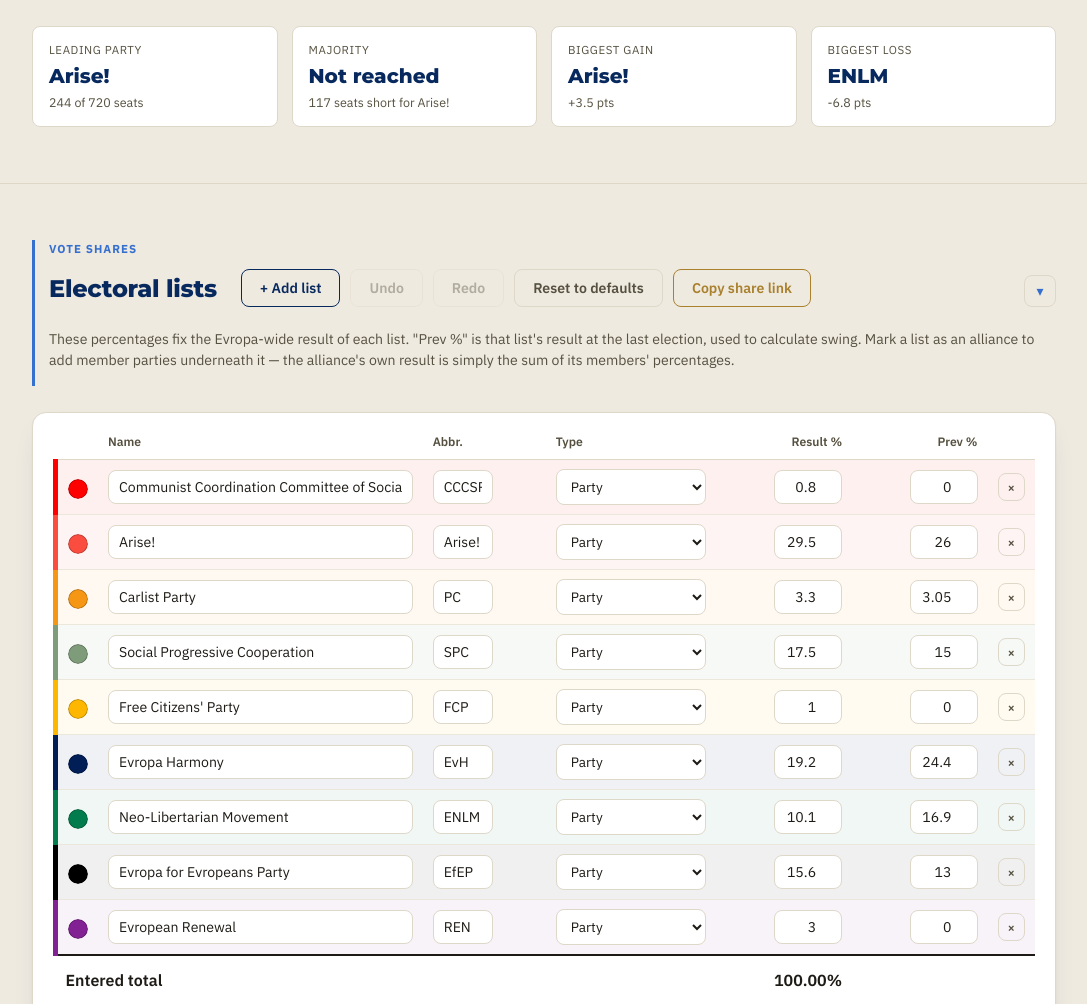
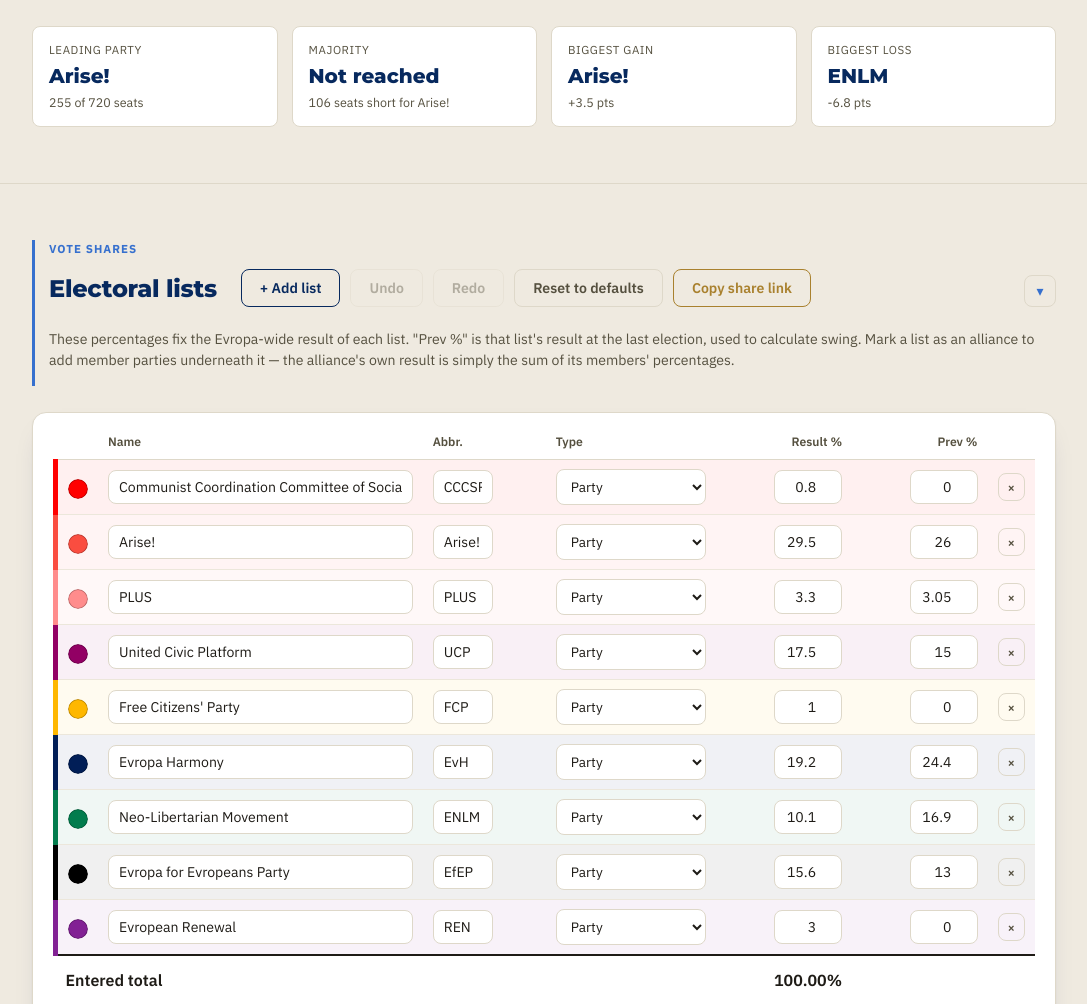
Before and after one commit to benedictrebello/EvropeanElectoralSimulator, a plain HTML site: page index.html in a window 1280 px wide. Shown: the part 844-1848 px from the top of the page, without its empty margins (96-1183 px from the left). Drawn offline with Linux system fonts and the light colour scheme.

Commit message:
Update index.html

```diff
--- a/index.html
+++ b/index.html
@@ -656,7 +656,7 @@
         <div class="num">4</div>
         <div class="body">
           <h3>Known real-world alliances get a bonus</h3>
-          <p>A handful of documented relationships (Evropa Harmony's ties to the Carlist Party, SPC, and ENLM) get their weight doubled on top of the ideological math — enough to tip a close contest, not enough to override a genuine ideological gap.</p>
+          <p>A couple of documented relationships (Evropa Harmony's ties to UCP and ENLM) get their weight doubled on top of the ideological math — enough to tip a close contest, not enough to override a genuine ideological gap.</p>
         </div>
       </div>
       <div class="explainer-step">
@@ -899,8 +899,8 @@
       lists: [
         { id: uid(), name: "Communist Coordination Committee of Socialist Parties", abbr: "CCCSP", color: "#FF0000", type: "party", percent: 0.8, previousPercent: 0, members: [] },
         { id: uid(), name: "Arise!", abbr: "Arise!", color: "#fa4d40", type: "party", percent: 29.5, previousPercent: 26.0, members: [] },
-        { id: uid(), name: "Carlist Party", abbr: "PC", color: "#f59714", type: "party", percent: 3.3, previousPercent: 3.05, members: [] },
-        { id: uid(), name: "Social Progressive Cooperation", abbr: "SPC", color: "#7f9c7a", type: "party", percent: 17.5, previousPercent: 15.0, members: [] },
+        { id: uid(), name: "PLUS", abbr: "PLUS", color: "#ff8c8c", type: "party", percent: 3.3, previousPercent: 3.05, members: [] },
+        { id: uid(), name: "United Civic Platform", abbr: "UCP", color: "#920064", type: "party", percent: 17.5, previousPercent: 15.0, members: [] },
         { id: uid(), name: "Free Citizens' Party", abbr: "FCP", color: "#feb700", type: "party", percent: 1.0, previousPercent: 0, members: [] },
         { id: uid(), name: "Evropa Harmony", abbr: "EvH", color: "#011e57", type: "party", percent: 19.2, previousPercent: 24.4, members: [] },
         { id: uid(), name: "Neo-Libertarian Movement", abbr: "ENLM", color: "#027c4d", type: "party", percent: 10.1, previousPercent: 16.9, members: [] },
@@ -918,9 +918,11 @@
     "Arise!": { econ: 3,   social: 3   },
     "EvH":    { econ: 5.5, social: 7   },
     "SPC":    { econ: 4,   social: 1   },
+    "UCP":    { econ: 4,   social: 1   },
     "ENLM":   { econ: 9.2, social: 4   },
     "EfEP":   { econ: 5,   social: 8   },
     "PC":     { econ: 2.8, social: 4.2 },
+    "PLUS":   { econ: 4.75, social: 4.25 },
     "FCP":    { econ: 6,   social: 2   },
     "CCCSP":  { econ: 0.3, social: 0.5 },
     "REN":    { econ: 4,   social: 4   }
@@ -958,7 +960,7 @@
     "CCCSP": 1, "CWPE": 1, "CSAE": 1.5, "SAE": 1.5, "DSA": 1.5,
     "RSA": 1.5, "NASC": 1.5,
     "SDP": 3.5, "ROSE": 2.5, "GRASP": 3, "SOLAR": 2, "Greens": 2.5, "GA": 2.5, "GD": 2.5, "Delta": 2, "Astra": 2.5,
-    "Arise!": 3, "PC": 3.5, "SPC": 3.5, "PEC": 4, "ER": 2.5, "RLP": 2.5, "EUP": 3.5,
+    "Arise!": 3, "PC": 3.5, "PLUS": 5, "SPC": 3.5, "UCP": 3.5, "PEC": 4, "ER": 2.5, "RLP": 2.5, "EUP": 3.5,
     "GFP": 5, "RES": 5, "M30": 5, "BSP": 5, "Mason": 5, "REN": 4.5,
     "ECU": 6, "CLPB": 6.5, "Renewal": 6, "PIP": 5.5, "FEP": 5.5,
     "ELC": 6.5, "LFDU": 6.5, "CORE": 6, "FCP": 6, "DU": 6.5, "FTU": 6.5,
@@ -1011,8 +1013,10 @@
     { type: "party", abbr: "Delta", name: "Δ (Delta)", founded: "10 July 2058 (dissolved 22 July 2063, merged into Astra)", ideology: "Economic materialism, State interventionism, Presidentialism, Direct democracy, Unitarism", position: "Left-wing" , notes: "Merged into Astra (Per Aspera ad Astra) in 2063. Founded on the belief that Evropa's system could no longer deliver meaningful change, advocating a strongly interventionist economy focused on full employment and state-led development alongside a presidential system and strong direct democracy. Leader: Coletas."},
     { type: "party", abbr: "Astra", name: "Per Aspera ad Astra", founded: "22 July 2063 (merger of Delta and SLP)", ideology: "Democratic socialism, Co-operative centralism, Left-wing populism, Materialism, Pro-workers", position: "Left-wing" , notes: "Formed from the merger of Delta and the Socialist Popular Rally successor to NASC. A populist socialist movement emphasising material change — higher minimum wage, workers' rights, workplace democracy and empowered unions — and a centralised unitary state intervening in the economy. Chairpersons: Alice G. Aureli and Katja Pekkala."},
     { type: "party", abbr: "SLP", name: "Socialist Labour Party", founded: "— (dissolved 2063, merged into Astra)", ideology: "Democratic socialism, Communal democracy, Pacifism, Federalism", position: "Centre-left to left-wing", notes: "Envisioned an Evropa built on worker participation, social ownership in key sectors, fair market regulation, green innovation and universal welfare, combining expert planning with local autonomy through cooperative federalism and a return to a parliamentary republic. Followed a pacifist international doctrine, the 'Entente de la Pax'. Secretary-General: Michele Liberi." },
-    { type: "party", abbr: "SPC", name: "Social Progressive Cooperation", founded: "21 July 2056", ideology: "Social democracy, Progressivism, Environmentalism, World federalism", position: "Centre to centre-left", notes: "A successor to the Radicalist Labour Party. Advocates welfare capitalism with an emphasis on reducing inequality and supporting environmentalism at home and abroad, welcoming immigration and seeking state influence in the economy to ensure fair working conditions. Internationally supports world unity and cooperation. President: Matteo Moravietti." },
+    { type: "party", abbr: "SPC", name: "Social Progressive Cooperation", founded: "21 July 2056 (rebranded as UCP)", ideology: "Social democracy, Progressivism, Environmentalism, World federalism", position: "Centre to centre-left", notes: "Rebranded as the United Civic Platform (UCP). A successor to the Radicalist Labour Party. Advocates welfare capitalism with an emphasis on reducing inequality and supporting environmentalism at home and abroad, welcoming immigration and seeking state influence in the economy to ensure fair working conditions. Internationally supports world unity and cooperation. President: Matteo Moravietti." },
+    { type: "party", abbr: "UCP", name: "United Civic Platform", founded: "21 July 2056 (as SPC; rebranded as UCP)", ideology: "Social democracy, Progressivism, Environmentalism, World federalism", position: "Centre to centre-left", notes: "Formerly the Social Progressive Cooperation (SPC). The rebrand aims to establish it as the dominant left-of-centre force, continuing its social democratic and progressive tradition, and is widely seen as a way to distance the party from old scandals. A successor to the Radicalist Labour Party. Advocates welfare capitalism with an emphasis on reducing inequality and supporting environmentalism at home and abroad, welcoming immigration and seeking state influence in the economy to ensure fair working conditions. Internationally supports world unity and cooperation. President: Matteo Moravietti." },
     { type: "party", abbr: "Arise!", name: "Arise!", founded: "25 December 2068 (merger of Astra and Evropean Rebirth)", ideology: "Left-wing, Democratic socialism, Populism, Evronationalism, Unitarism, Labourism, Progressivism", position: "Left-wing", notes: "Formed from the merger of Astra and Evropean Rebirth; its branches include the Socialist Popular Rally and PA-KD. Supports workers' rights, economic equality, workplace self-governance and stronger unions, alongside a strong Evropean military and protectionist trade policy to build industrial self-sufficiency. Localist and unitarian on governance with minor federalist factions, and supportive of direct democracy. Led by Alice G. Aureli and Élise Valente." },
+    { type: "alliance", abbr: "PLUS", name: "PLUS", founded: "—", ideology: "Syncretic (no specific ideology)", position: "No fixed position", notes: "A federal political confederation uniting regional and autonomous movements across Evropa while preserving each member party's full independence at every other level of government. Syncretic, with no specific ideology. Its federal programme covers only decentralisation, subsidiarity, regional democracy, transparency and regional rights; on all other matters members vote independently, and joining a federal government requires unanimous agreement among its constituents. It does not operate below federal level — members keep their own names, leadership, ideology and regional coalitions, appearing on the ballot under joint branding such as PLUS–VCA or PLUS–Carlist. Members: Iberia (Carlists, FOI, Aralar, FLE), Mediterranea (Carlists, Sanfedistas, IMCE), Frankia (FA), Danubia (DAP, DDU, POR), the Nordics (INP), Visegrad (LSS, PC, GP)." },
     { type: "party", abbr: "PC", name: "Carlist Party", founded: "Roughly three decades of continuous activity, by its own leadership's account", ideology: "Carlism, Catholic social justice, Communitarianism, Confederalism, Foralism, Self-management socialism, Plurinational Iberianism, Self-determination", position: "Centre-left", notes: "An independent Iberian movement rooted in the historic defence of communities, regional liberties and social justice, combining Catholic social teaching with support for welfare, worker and cooperative ownership. Advocates a plurinational, confederal Iberia built upward from its peoples and municipalities, defending fueros and extensive self-government, and supports a ceremonial, non-partisan head of state. Now fully independent of Evropa Harmony (EvH). Long dominant in Iberian regional politics — Villa Jr has served as Premier/Steward of Iberia overseeing the 'Iberian Decade' legislative programme (the POWER, SPARK, SIGNATURE, and EXPORT+ Acts). Maintains autonomous regional branches (PNCC, PCR, RSMC) and has taken part in alliances such as PEOPLES and the League of Mediterranea. Leader: Bilal." },
     { type: "party", abbr: "FCP", name: "Free Citizens' Party", founded: "2068", ideology: "Anti-corruption, Anti-nepotism, Pirate politics, Environmentalism, Moderate economics, Direct democracy, Provincialism", position: "Centre-right", notes: "Founded in response to the rise of political dynasties in Evropean politics, blending pirate politics with progressive liberal economics. Advocates direct democracy, reduced presidential power and increased privacy, favouring small and medium business over monopolies with stronger consumer protections. Leader: Theo." },
     { type: "party", abbr: "CCCSP", name: "Communist Coordination Committee of Socialist Parties", founded: "2068", ideology: "Revolutionary communism, Revolutionary socialism", position: "Far-left", notes: "A revolutionary movement uniting communists, socialists, anti-capitalists, feminists, environmentalists and anti-imperialists toward overthrowing the capitalist world and building a new Evropean union. Operates on democratic centralism, pursuing tactical participation in institutions while building structures to abolish them. Condemns Western embargoes and supports proletarian internationalism. Leader: Chairman Chris." }
@@ -1029,7 +1033,7 @@
 
   // Logos live in the logos/ folder alongside this file. Add more entries as they arrive.
   var knownPartyColors = {
-    "EvH": "#011e57", "SPC": "#7f9c7a", "ENLM": "#027c4d", "EfEP": "#000000",
+    "EvH": "#011e57", "SPC": "#7f9c7a", "UCP": "#920064", "ENLM": "#027c4d", "EfEP": "#000000",
     "Arise!": "#fa4d40", "FCP": "#feb700", "CCCSP": "#FF0000",
     "CORE": "#450033", "ER": "#f9a3f9", "CWPE": "#d70000", "RSA": "#ff0000",
     "NASC": "#f5e0bc", "Delta": "#980f15", "Astra": "#cc0340", "GRASP": "#bb2268",
@@ -1043,7 +1047,7 @@
     "LFDU": "#2f9e79",
     // Regional alliances
     "VCA": "#30355A", "LT": "#F36C21", "FDD": "#01935A",
-    "REN": "#822194",
+    "REN": "#822194", "PLUS": "#ff8c8c",
     "PEOPLES": "#CE2A29", "ARI": "#011E57", "PUI": "#006600",
     "SPR": "#9E0A0A", "F!": "#61C4FD", "NTP": "#D8DBE0",
     "GUARDIAN": "#DAA520",
@@ -1643,8 +1647,8 @@
   // that portion is treated as wasted/abstained rather than redistributed.
   var partyCentralization = {
     "EfEP": "centralist", "Arise!": "centralist", "REN": "centralist",
-    "ENLM": "federalist", "EvH": "federalist", "SPC": "federalist", "FCP": "federalist",
-    "PC": "separatist"
+    "ENLM": "federalist", "EvH": "federalist", "SPC": "federalist", "UCP": "federalist", "FCP": "federalist",
+    "PC": "separatist", "PLUS": "federalist"
   };
   function isCentralizationIncompatible(fromAbbr, toAbbr){
     var fromCat = partyCentralization[fromAbbr], toCat = partyCentralization[toAbbr];
@@ -1656,7 +1660,7 @@
   // Documented real-world relationships among the current parties, layered on top of the
   // abstract ideological model: EvH and PC's long-standing sister-party bond, and SPC/ENLM's
   // presidential endorsement of EvH's candidate.
-  var knownAffinities = [ ["EvH","PC"], ["EvH","SPC"], ["EvH","ENLM"] ];
+  var knownAffinities = [ ["EvH","UCP"], ["EvH","ENLM"] ];
   var AFFINITY_BONUS = 2.0;
   function hasKnownAffinity(abbrA, abbrB){
     return knownAffinities.some(function(pair){
@@ -2030,7 +2034,7 @@
     var plotW = W - padL - padR, plotH = H - padT - padB;
 
     var elections = electionHistory.elections;
-    var series = electionHistory.series;
+    var series = electionHistory.series.map(function(s){ return s.abbr === "SPC" ? Object.assign({}, s, { abbr: "UCP", color: colorForAbbr("UCP") }) : s; });
     var maxVal = 0;
     series.forEach(function(s){
       s.values.forEach(function(v){ if(typeof v === "number" && v > maxVal) maxVal = v; });
@@ -2816,7 +2820,7 @@
   // Each chain is a sequence of steps. A step is either a single abbr (string)
   // or an array of abbrs that merged together at that point.
   var lineageChains = [
-    { title: "Green-red / socialist lineage", steps: ["GRASP", "SOLAR", "GRASP", "RLP", "SPC"] },
+    { title: "Green-red / socialist lineage", steps: ["GRASP", "SOLAR", "GRASP", "RLP", "SPC", "UCP"] },
     { title: "Radical-left lineage", steps: [["DSA","SDP"], "RSA", "RLP"] },
     { title: "Liberal-conservative / technocratic lineage", steps: [["CLPB","PFD"], "ELC", "FTU", "DU", "CAFE"] },
     { title: "Evropean Rebirth lineage", steps: ["ER", "CORE", "Arise!"] },
```
